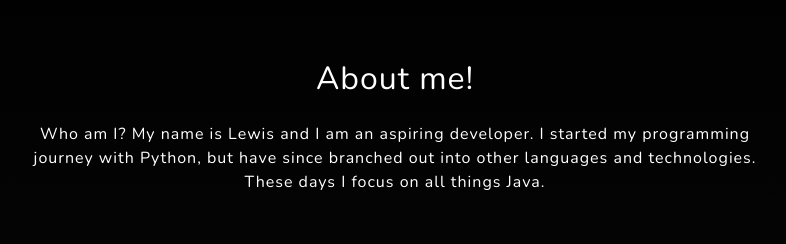
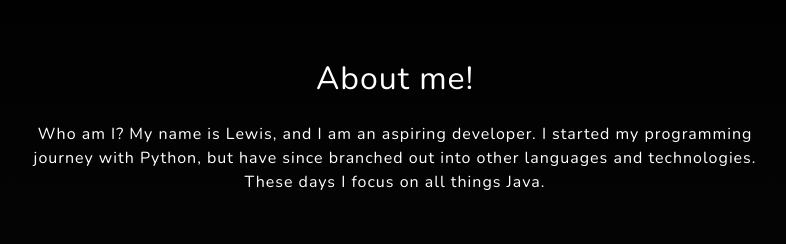
Before and after one commit to LewisT543/LewisT543.github.io, a plain HTML site: page web/index.html in a window 1280 px wide. Shown: the part 900-1144 px from the top of the page, 245-1031 px from the left. Drawn offline with nearby package versions, Linux system fonts and the light colour scheme.

Commit message:
minor fix, with a fullstop

```diff
--- a/web/index.html
+++ b/web/index.html
@@ -52,7 +52,7 @@
                 <h2 class='text-white mb-4'>About me!</h2>
                 <p class='text-white'>
                     Who am I?
-                    My name is Lewis and I am an aspiring developer. I started my programming journey with Python,
+                    My name is Lewis, and I am an aspiring developer. I started my programming journey with Python,
                     but have since branched out into other languages and technologies. These days I focus on all things Java.</p>
                 </br>
                 <h2 class='text-white mb-4'>Known Technologies</h2>
```
